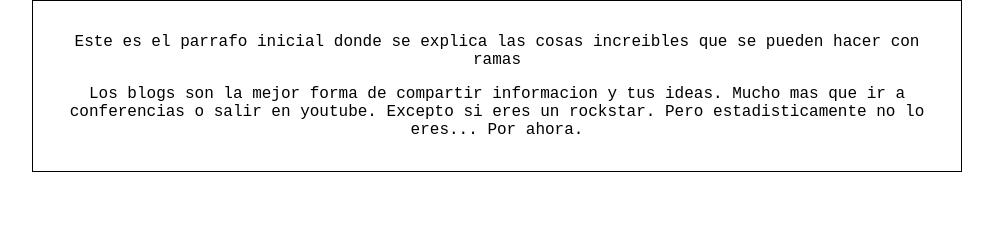
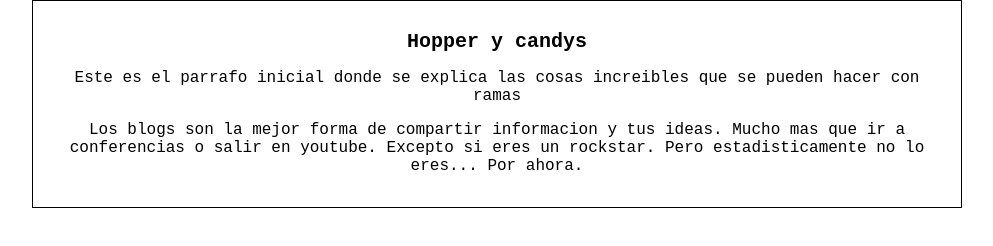
Before and after one commit to jorgelga2707/hyperblog, a plain HTML site: page index.html in a window 1280 px wide. Shown: the whole page, without its empty margins (143-1136 px from the left). Drawn offline with Linux system fonts and the light colour scheme.

Commit message:
Cambio en la version de master

```diff
--- a/index.html
+++ b/index.html
@@ -10,7 +10,7 @@
     <body>
         <div id="container">
             <div id="post">
-                <title>Hopper y candys</title>
+                <h1>Hopper y candys</h1>
                 <p>Este es el parrafo inicial donde se explica las cosas increibles que se pueden hacer con ramas</p>
                 <p>Los blogs son la mejor forma de compartir informacion y tus ideas. Mucho mas que ir a conferencias o salir en youtube. Excepto si eres un rockstar. Pero estadisticamente no lo eres... Por ahora.
                 </p>
```
